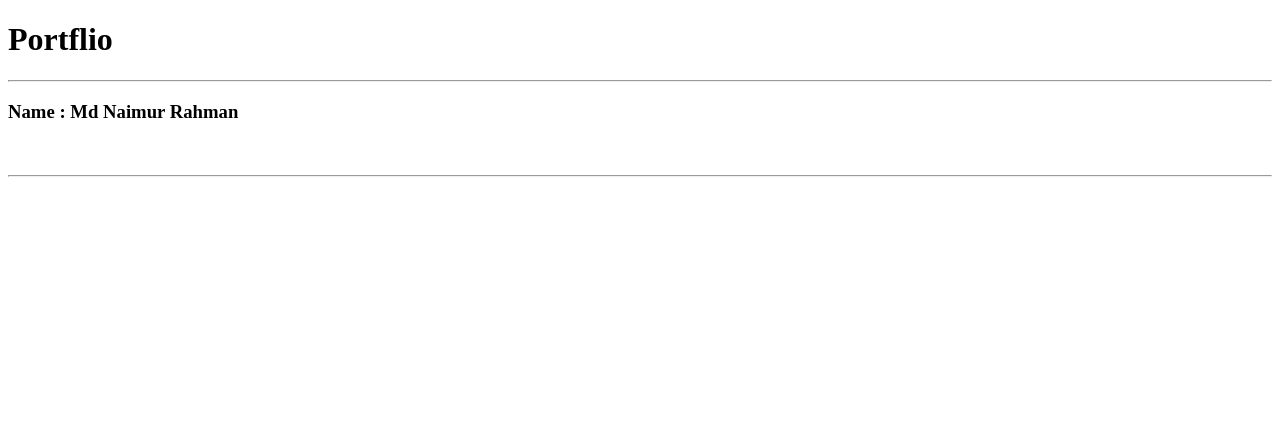
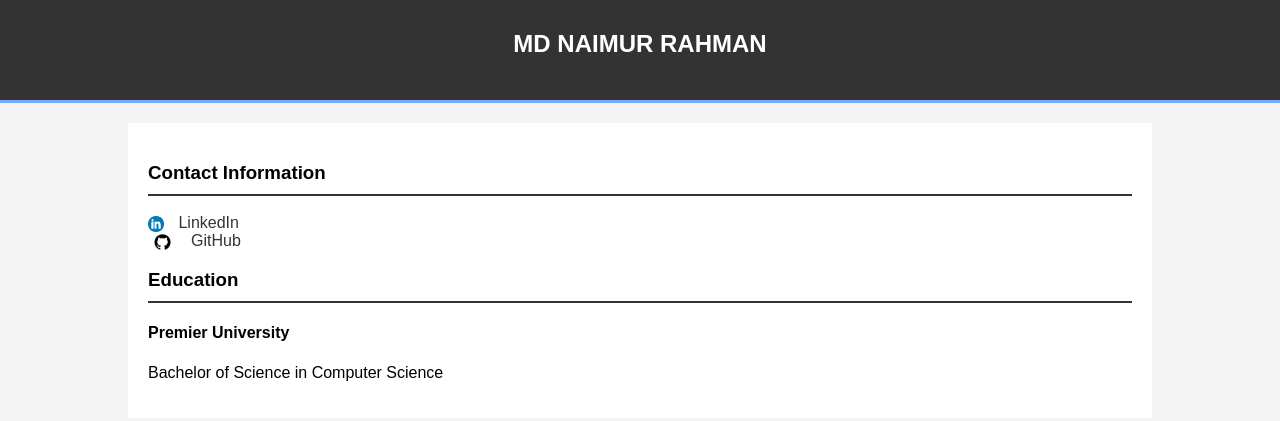
Before and after one commit to iamnaimurr/Learnfolder, a plain HTML site: page Portflio.html in a window 1280 px wide. Drawn offline with Linux system fonts and the light colour scheme.

Commit message:
portflio

```diff
--- a/Portflio.html
+++ b/Portflio.html
@@ -1,21 +1,85 @@
 <!DOCTYPE html>
 <html lang="en">
 <head>
-     <meta charset="UTF-8">
-     <meta name="viewport" content="width=device-width, initial-scale=1.0">
-     <title>Document</title>
+    <meta charset="UTF-8">
+    <meta name="viewport" content="width=device-width, initial-scale=1.0">
+    <title>Md Naimur Rahman - Portfolio</title>
+    <style>
+        body {
+            font-family: Arial, sans-serif;
+            margin: 0;
+            padding: 0;
+            background-color: #f4f4f4;
+        }
+        .container {
+            width: 80%;
+            margin: auto;
+            overflow: hidden;
+        }
+        header {
+            background: #333;
+            color: #fff;
+            padding-top: 30px;
+            min-height: 70px;
+            border-bottom: #77aaff 3px solid;
+        }
+        header h1 {
+            text-align: center;
+            text-transform: uppercase;
+            margin: 0;
+            font-size: 24px;
+        }
+        .main-content {
+            background: #fff;
+            padding: 20px;
+            margin-top: 20px;
+        }
+        .main-content h3 {
+            border-bottom: 2px solid #333;
+            padding-bottom: 10px;
+        }
+        .main-content img {
+            vertical-align: middle;
+            margin-right: 10px;
+        }
+        .main-content a {
+            text-decoration: none;
+            color: #333;
+        }
+        .main-content a:hover {
+            text-decoration: underline;
+        }
+        .main-content ul {
+            list-style: none;
+            padding: 0;
+        }
+        .main-content ul li {
+            margin: 10px 0;
+        }
+    </style>
 </head>
-<title>NAIMUR</title>
-
 <body>
-     <head> <h1>Portflio</h1></head>
-     <hr>
-     <div>
-          <p><h3>Name : Md Naimur Rahman</h3><p>
-               <br>
-          <p></p>
-
-     </div>
-     <hr>
+    <header>
+        <h1>Md Naimur Rahman</h1>
+    </header>
+    <div class="container">
+        <div class="main-content">
+            <h3>Contact Information</h3>
+            <p>
+                <img src="/linkedin.png" alt="Naimur linkedin" height="16">
+                <a href="https://www.linkedin.com/in/iamnaimurr/">LinkedIn</a>
+                <br>
+                <img src="/github.png" alt="Naimur github" height="16">
+                <a href="https://www.github.com/iamnaimurr/">GitHub</a>
+            </p>
+            <h3>Education</h3>
+            <ul>
+                <li>
+                    <h4>Premier University</h4>
+                    <p>Bachelor of Science in Computer Science</p>
+                </li>
+            </ul>
+        </div>
+    </div>
 </body>
 </html>
```
Also changed, not shown: github.png (added), linkedin.png (added).
